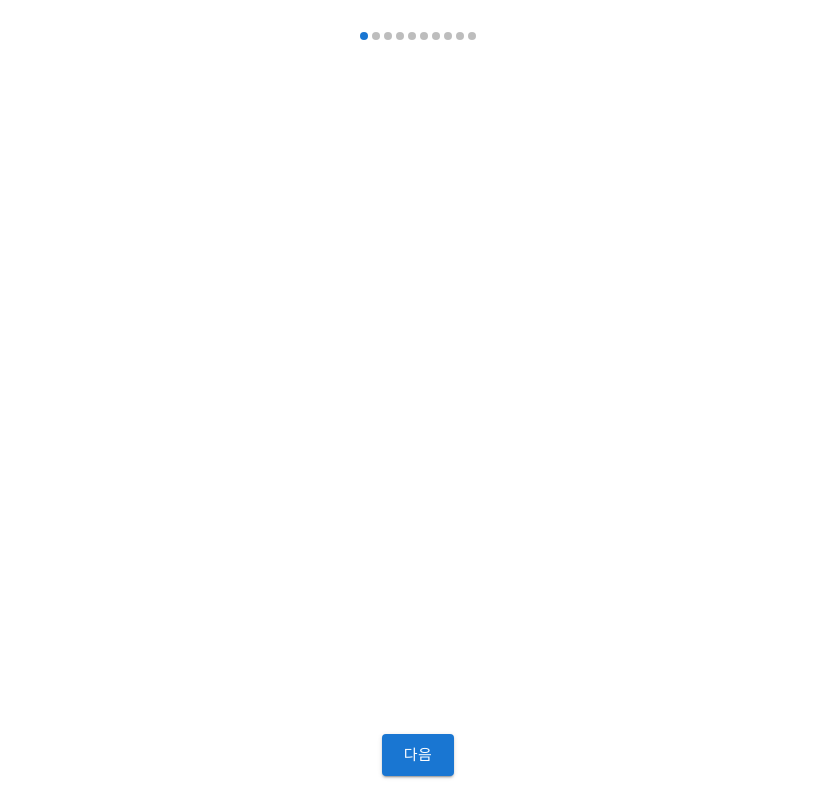
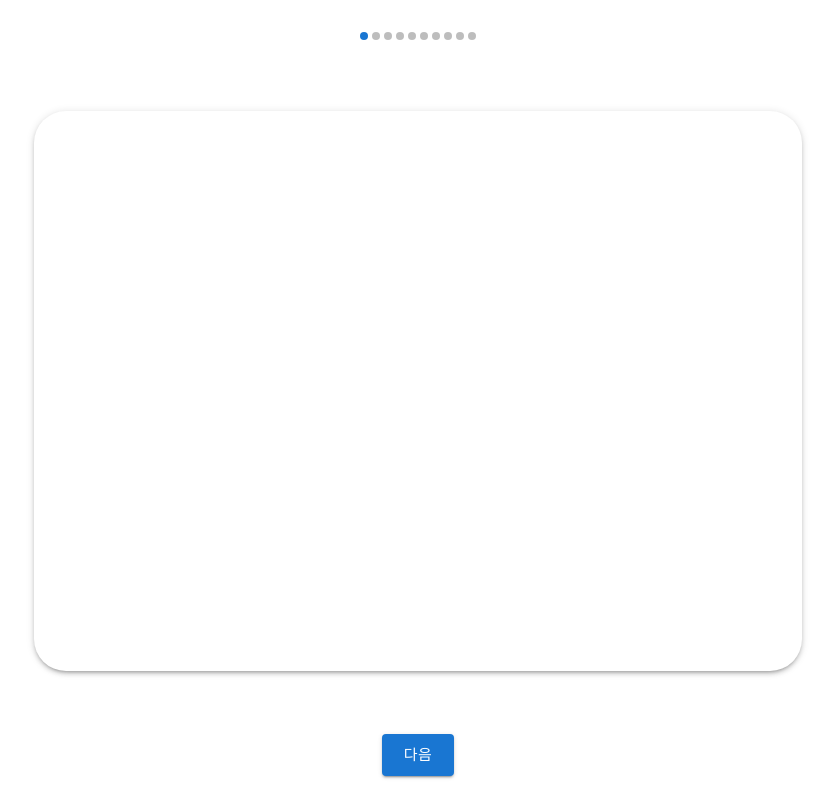
Before and after one commit to cxzaqq/react-practice, a React (Create React App) app in the folder test-app/: page / in a window 1280 px wide. Shown: the whole page, without its empty margins (222-1057 px from the left). Built offline with nearby package versions, Linux system fonts and the light colour scheme.

Commit message:
틀 잡기

```diff
--- a/test-app/src/App.js
+++ b/test-app/src/App.js
@@ -2,11 +2,24 @@ import * as React from "react";
 import MobileStepper from "@mui/material/MobileStepper";
 import Button from "@mui/material/Button";
 import Box from "@mui/material/Box";
+import Paper from "@mui/material/Paper";
 
 function App() {
   const totalStep = 10;
+  const [activeStep, setActiveStep] = React.useState(0);
+  const [paperSize, setPaperSize] = React.useState({ width: 300, height: 450 });
 
-  const [activeStep, setActiveStep] = React.useState(0);
+  // 화면 크기가 변경될 때마다 Paper의 크기를 조절
+  React.useEffect(() => {
+    const handleResize = () => {
+      const width = window.innerWidth * 0.8; // 화면 너비의 80%로 설정
+      const height = window.innerHeight * 0.7; // 화면 높이의 70%로 설정
+      setPaperSize({ width, height });
+    };
+    handleResize(); // 처음 렌더링 시 크기 설정
+    window.addEventListener("resize", handleResize); // 리사이즈 이벤트 핸들러 등록
+    return () => window.removeEventListener("resize", handleResize); // 컴포넌트 언마운트 시 이벤트 핸들러 제거
+  }, []);
 
   const handleNext = () => {
     setActiveStep((prevActiveStep) => {
@@ -42,8 +55,27 @@ function App() {
           sx={{ maxWidth: 400, margin: "auto" }}
         />
       </Box>
-      <Box sx={{ display: "flex", justifyContent: "center" }}>
-        {activeStep !== 0 && ( // 0단계가 아닐 때만 이전 버튼을 표시
+      <Box
+        sx={{
+          display: "flex",
+          justifyContent: "center",
+          width: "60vw", // 화면의 80%를 차지하도록 설정
+          height: "70vh", // 화면의 70%를 차지하도록 설정
+          "@media (max-width: 600px)": {
+            width: "90vw", // 모바일 화면에서는 너비를 좀 더 넓게 설정
+          },
+        }}
+      >
+        <Paper elevation={3} sx={{ borderRadius: 8, ...paperSize }} />
+      </Box>
+      <Box
+        sx={{
+          display: "flex",
+          justifyContent: "center",
+          position: "static",
+        }}
+      >
+        {activeStep !== 0 && (
           <Button
             variant="contained"
             size="large"
```
